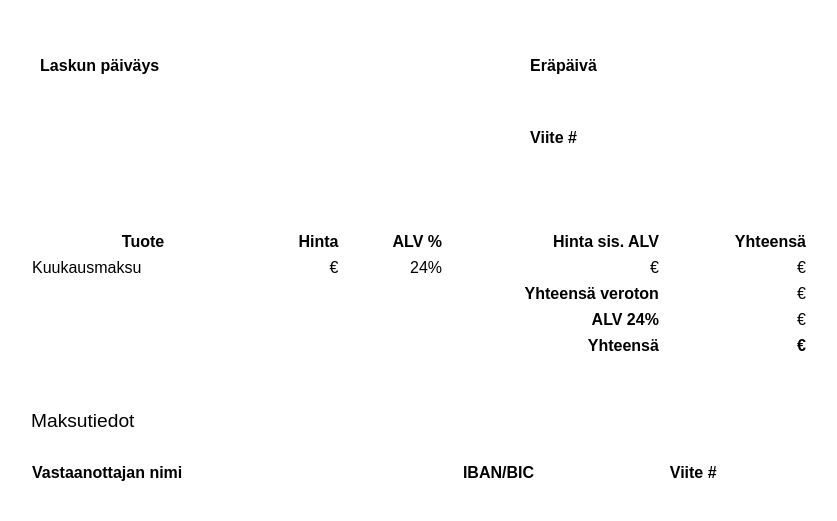
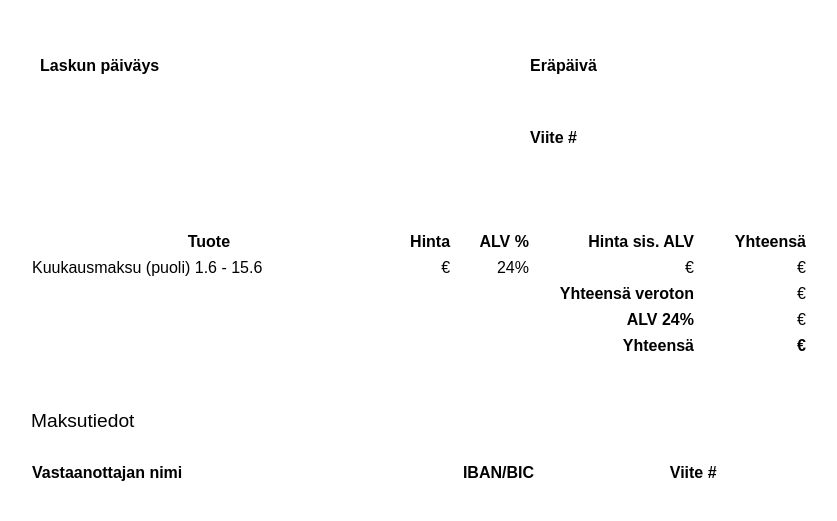
Before and after one commit to alexlittle/django-money, a Django app: template money/templates/money/kollektiivi_invoice.html in a window 1280 px wide. Shown: the part 288-809 px from the top of the page, without its empty margins (221-1058 px from the left). Run offline with Django 3.2, Linux system fonts and the light colour scheme; the template is opened without the code that fills it, so the values that code supplies are empty; some libraries are stand-ins or nearby versions.

Commit message:
update libraries

```diff
--- a/money/templates/money/kollektiivi_invoice.html
+++ b/money/templates/money/kollektiivi_invoice.html
@@ -135,7 +135,7 @@ th.negative, td.negative {
     </tr>
 
     <tr>
-        <td class="">Kuukausmaksu</td>
+        <td class="">Kuukausmaksu (puoli) 1.6 - 15.6</td>
         <td class="invoice-align-right">{{ invoice_info.debit_ex_alv }} &euro;</td>
         <td class="invoice-align-right">24%</td>
         <td class="invoice-align-right">{{ invoice_info.debit_total }} &euro;</td>
```
Also changed, not shown: requirements.txt (+5 -2 lines).
